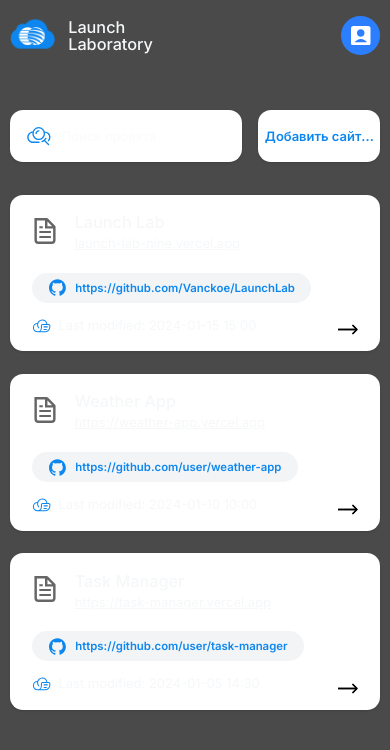
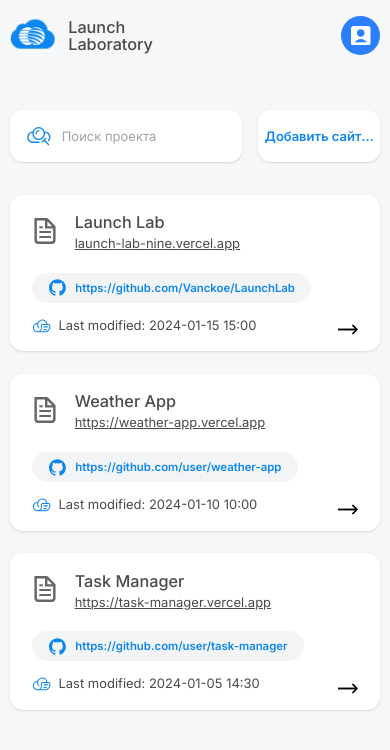
Before and after one commit to Vanckoe/LaunchLab, a Next.js app: page / in a window 390 px wide. Shown: the top 750 px of the page. Built offline with nearby package versions, Linux system fonts and the light colour scheme.

Commit message:
style: swap background and foreground colors for consistency
The background and foreground colors were swapped to maintain a consistent color scheme across the application. The previous dark mode media query was removed as it is no longer necessary with the updated color values.

```diff
--- a/src/app/globals.css
+++ b/src/app/globals.css
@@ -4,8 +4,8 @@
   font-size: 3.333vw !important;
 }
 :root {
-  --background: #4A4A4A;
-  --foreground: #f5f7f9;
+  --background: #f5f7f9;
+  --foreground: #4A4A4A;
 }
 :root {
   --color-background: var(--background);
@@ -14,12 +14,6 @@
   --font-mono: var(--font-geist-mono);
 }
 
-@media (prefers-color-scheme: dark) {
-  :root {
-    --background: #f5f7f9;
-    --foreground: #4A4A4A;
-  }
-}
 
 
 body {
```
